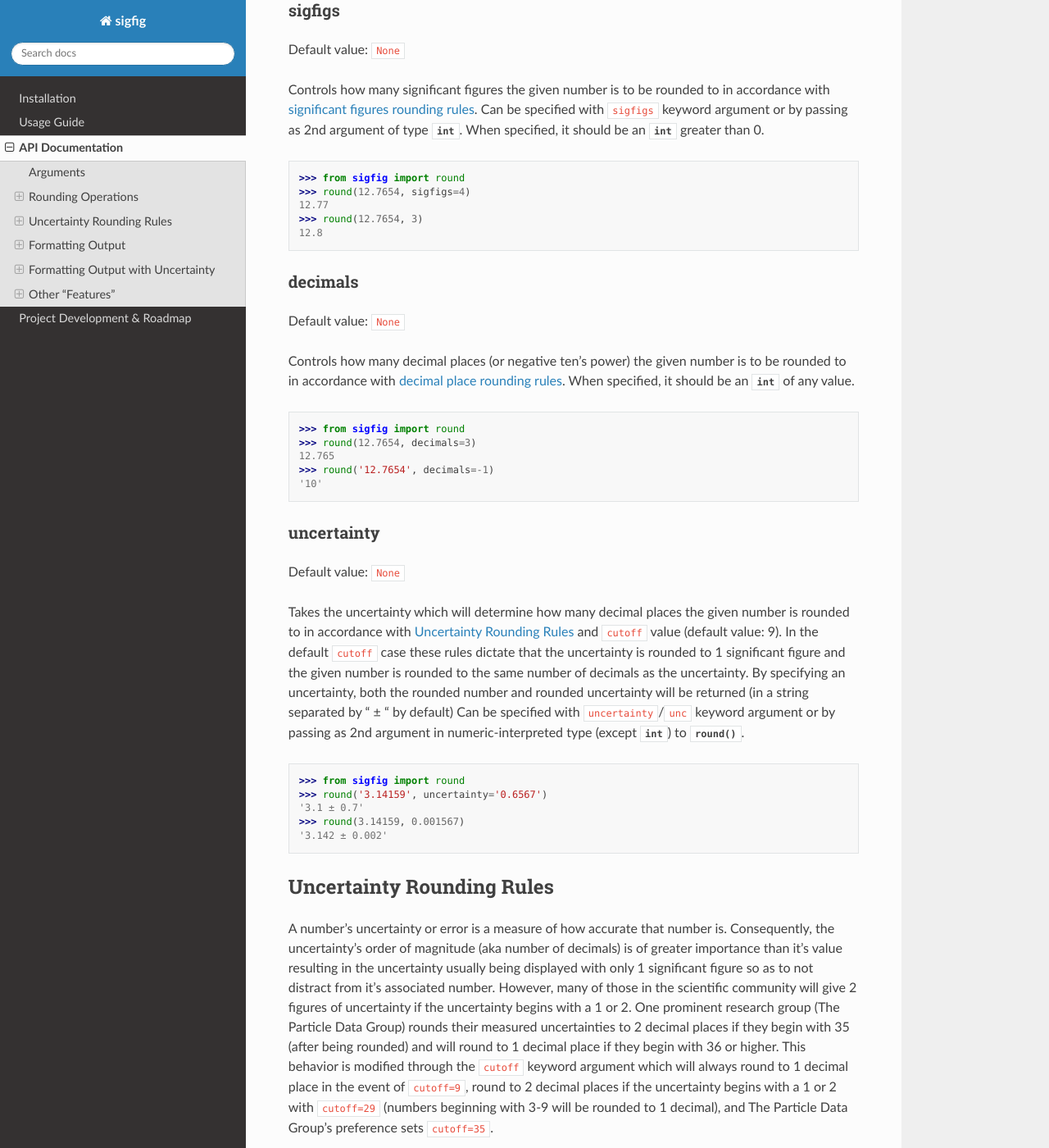
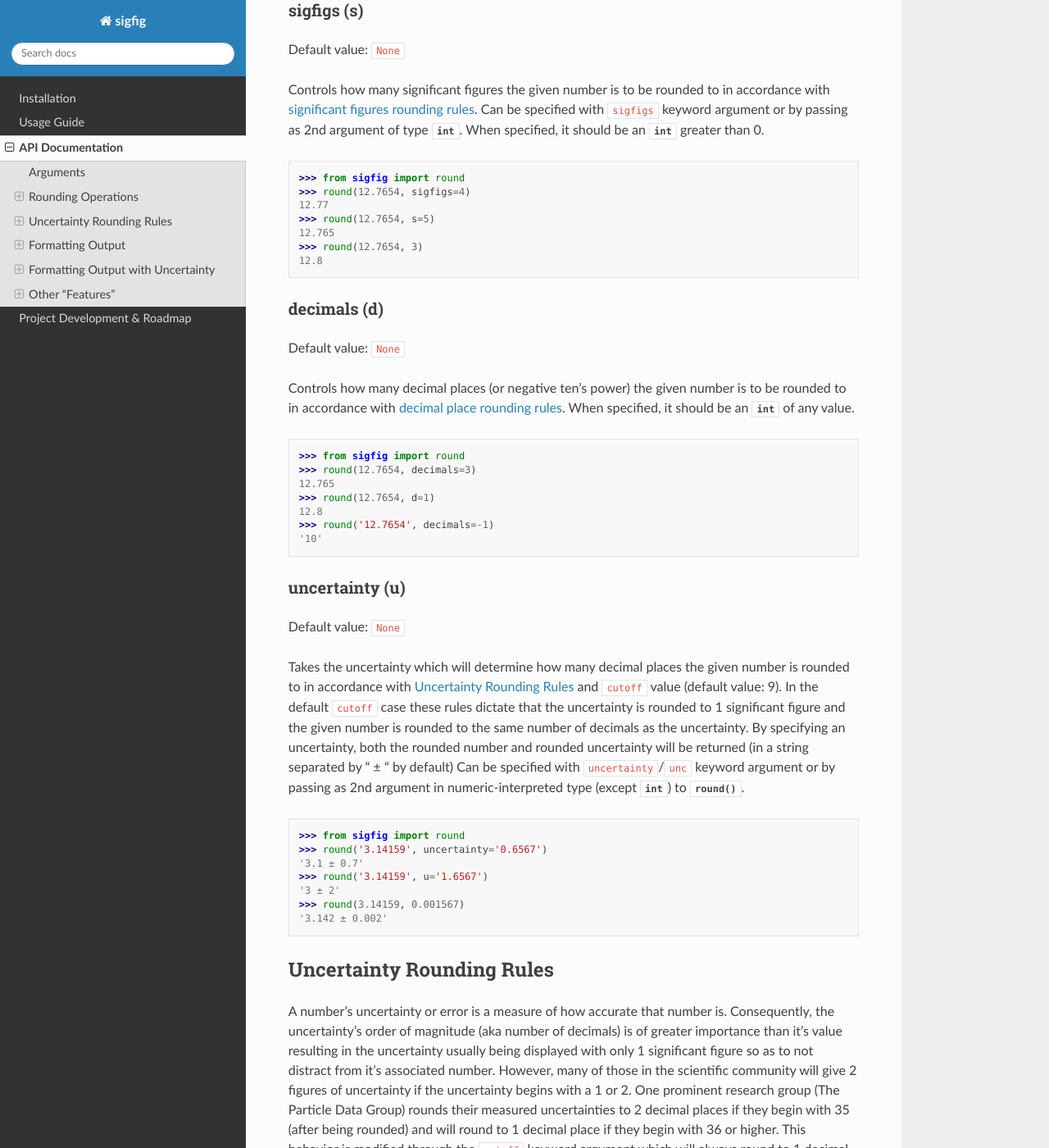
Before and after one commit to drakegroup/sigfig, a Sphinx documentation site: the page built from doc/api.rst, in a window 1280 px wide and 1400 px high, scrolled down 809 px. Shown: the whole window at 82% size. Built offline with Sphinx 7.4.7 and the Read the Docs theme 3.1.0, drawn with Linux system fonts in a browser that asks for light colours; the version number is read from the project's files by our own code.

Commit message:
shortcuts for most frequently used arguments defining spacer or spacing ensures it's in output

```diff
--- a/doc/api.rst
+++ b/doc/api.rst
@@ -21,8 +21,8 @@ Rounding Operations
 
 Only 1 of the 3 rounding operation may be used at a time.  In the event multiple operations are requested, rounding by uncertainty will take precedence over rounding by significant figures which will take priority over rounding by number of decimals.  Selecting a rounding operation is not mandatory and can be ignored when :meth:`round` is being called strictly for formatting operations.
 
-sigfigs
--------
+sigfigs (s)
+-----------
 
 Default value: ``None``
 
@@ -33,11 +33,13 @@ Controls how many significant figures the given number is to be rounded to in ac
     >>> from sigfig import round
     >>> round(12.7654, sigfigs=4)
     12.77
+    >>> round(12.7654, s=5)
+    12.765
     >>> round(12.7654, 3)
     12.8
 
-decimals
---------
+decimals (d)
+------------
 
 Default value: ``None``
 
@@ -48,11 +50,13 @@ Controls how many decimal places (or negative ten's power) the given number is t
     >>> from sigfig import round
     >>> round(12.7654, decimals=3)
     12.765
+    >>> round(12.7654, d=1)
+    12.8
     >>> round('12.7654', decimals=-1)
     '10'
 
-uncertainty
------------
+uncertainty (u)
+---------------
 
 Default value: ``None``
 
@@ -65,6 +69,8 @@ Can be specified with ``uncertainty``/``unc`` keyword argument or by passing as
     >>> from sigfig import round
     >>> round('3.14159', uncertainty='0.6567')
     '3.1 ± 0.7'
+    >>> round('3.14159', u='1.6567')
+    '3 ± 2'
     >>> round(3.14159, 0.001567)
     '3.142 ± 0.002'
 
```
Also changed, not shown: 2 other files.
